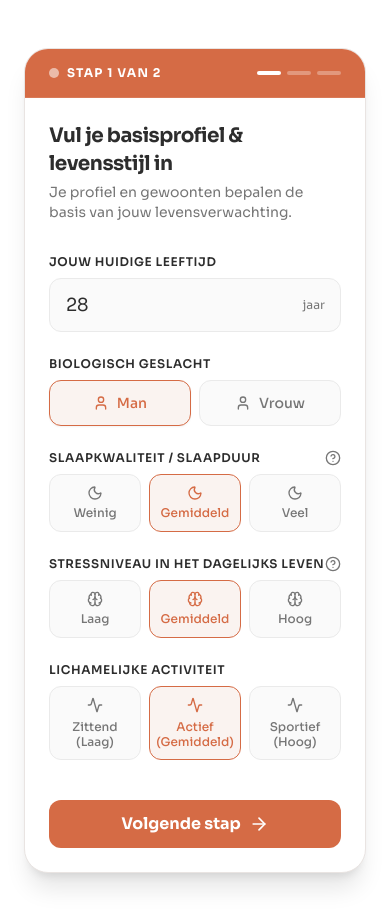
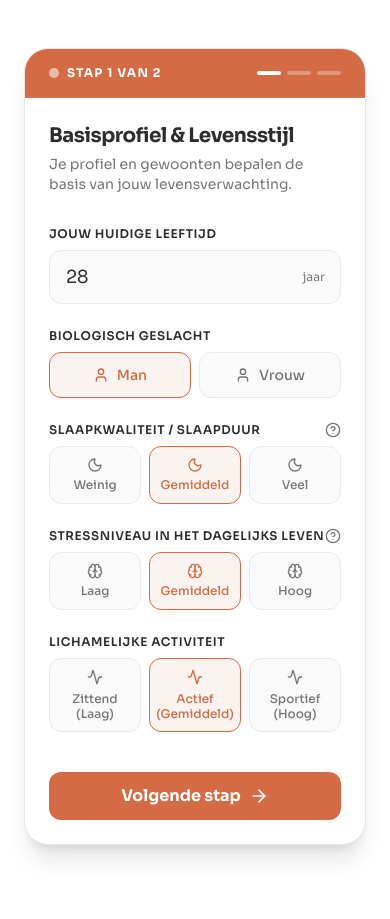
Before and after one commit to bjtromp-GH/Life-Horizon-Website, a React (Vite) app: page / in a window 390 px wide. Shown: the part 1304-2223 px from the top of the page. Built offline with nearby package versions, Linux system fonts and the light colour scheme.

Commit message:
Shorten step 1 title on mobile devices

```diff
--- a/src/components/StatsCalculator.tsx
+++ b/src/components/StatsCalculator.tsx
@@ -130,7 +130,8 @@ export default function StatsCalculator() {
             >
               <div>
                 <h3 className="text-xl sm:text-2xl font-bold text-brand-dark tracking-tight">
-                  Vul je basisprofiel & levensstijl in
+                  <span className="sm:hidden">Basisprofiel & Levensstijl</span>
+                  <span className="hidden sm:inline">Vul je basisprofiel & levensstijl in</span>
                 </h3>
                 <p className="text-sm text-[#767676] mt-1">
                   Je profiel en gewoonten bepalen de basis van jouw levensverwachting.
```
